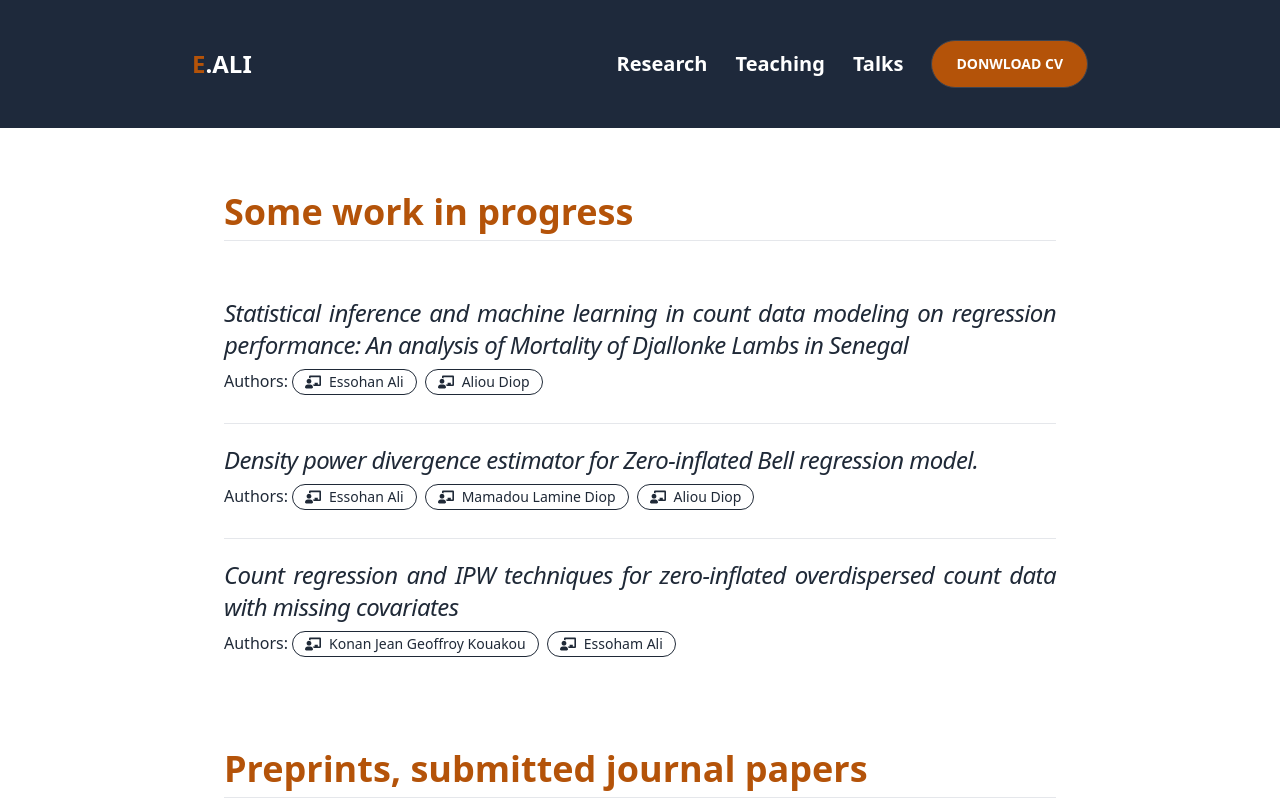
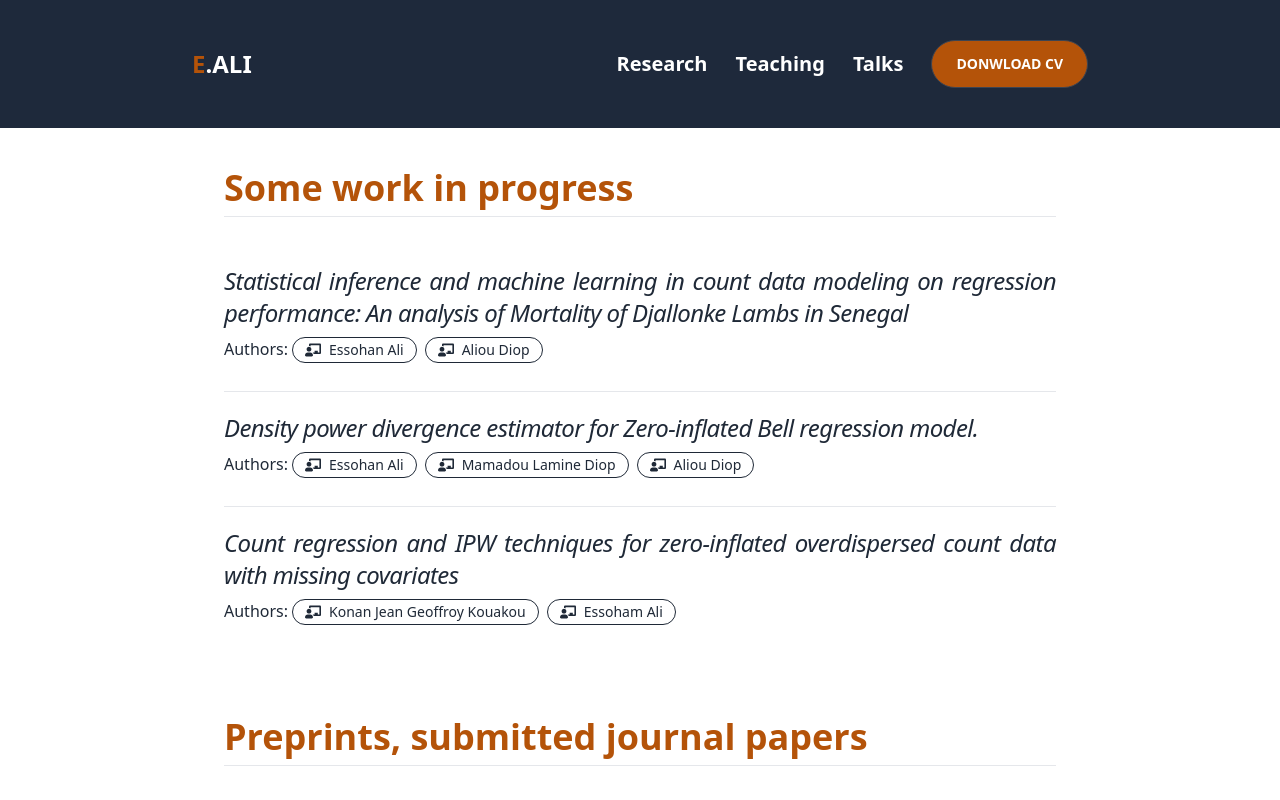
Before and after one commit to Gnilane95/essoham_portfolio, a Next.js app: page /research in a window 1280 px wide. Shown: the top 800 px of the page. Built offline with nearby package versions, Linux system fonts and the light colour scheme; what tw-elements would draw is missing.

Commit message:
✨ fix text error in  supervising data

```diff
--- a/components/home/SectionSearchInProgress.jsx
+++ b/components/home/SectionSearchInProgress.jsx
@@ -7,9 +7,9 @@ import { IoLocationSharp } from "react-icons/io5";
 
 export default function SectionSearchInProgress() {
   return (
-    <div className="xl:px-56 lg:px-28 sm:px-7 md:px-16 text-justify my-16">
+    <div className="xl:px-56 lg:px-20 sm:px-7 md:px-16 text-justify my-10">
       <SiteHeader title={"Some work in progress"}/>
-      <div className="mt-9">
+      <div className="mt-7">
         <ul className="divide-y divide-gray-200 dark:divide-gray-200">
           {curentResearch.map((talk) => {
             const { id, topic, town, contributors } = talk;
--- a/data/siteData.js
+++ b/data/siteData.js
@@ -164,7 +164,7 @@ const teachings = [
       {
         type: "Courses/TD",
         id: 5,
-        topic: "Chronological series (Bachelor 2, Business Data Science )",
+        topic: "Time series (Bachelor 2, Business Data Science )",
       },
       {
         type: "Courses/TD",
```
